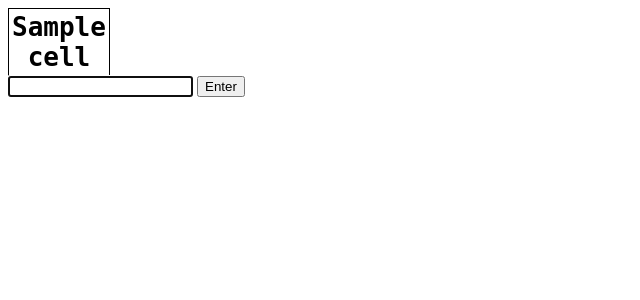
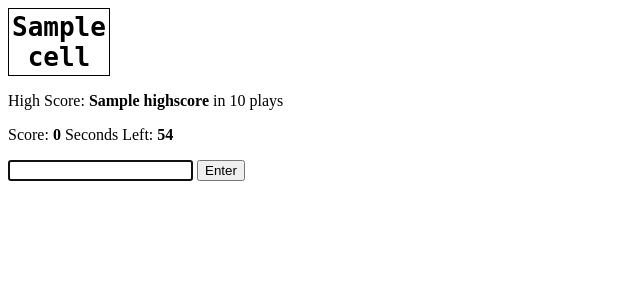
Before and after one commit to XiaoA/flask-simple-boggle-game, a Flask app: template templates/index.html in a window 1280 px wide. Shown: the top 300 px of the page, without its empty margins (0-640 px from the left). Run offline with Flask 2, Linux system fonts and the light colour scheme; the template is opened without the code that fills it: most values are stand-ins (such as "Sample title", 1, 10 or a date in 2020); parts of the project's set-up code (start-up, migrations or seed data) failed here and were passed over; some libraries are stand-ins or nearby versions.

Commit message:
Enhancement: Display current score, high score, and time left in game

```diff
--- a/app.py
+++ b/app.py
@@ -28,3 +28,16 @@ def check_word():
     response = boggle_game.check_valid_word(board, word)
 
     return jsonify({'result': response})
+
+@app.route("/post-score", methods=["POST"])
+def post_score():
+    """Receive score, update nplays, update high score if appropriate."""
+
+    score = request.json["score"]
+    highscore = session.get("highscore", 0)
+    nplays = session.get("nplays", 0)
+
+    session['nplays'] = nplays + 1
+    session['highscore'] = max(score, highscore)
+
+    return jsonify(brokeRecord=score > highscore)
--- a/templates/index.html
+++ b/templates/index.html
@@ -19,6 +19,16 @@
         </tbody>
       </table>
 
+      <p>High Score:
+        <b>{{ highscore }}</b>
+        in {{ nplays }} plays
+      </p>
+
+      <p>
+        Score: <b class="score">0</b>
+        Seconds Left: <b class="timer"></b>
+      </p>
+
       <form method="POST" class="add-word">
         <input name="word" class="word" autofocus>
         <button>Enter</button>
@@ -36,7 +46,7 @@
     <script src="https://unpkg.com/axios@0.19.0/dist/axios.js"></script>
     <script src="/static/boggle.js"></script>
     <script>
-      let game = new BoggleGame("boggle");
+     let game = new BoggleGame("boggle", 60);
     </script>
   </body>
 </html>
--- a/test.py
+++ b/test.py
@@ -22,10 +22,10 @@ class FlaskTests(TestCase):
             self.assertIsNone(session.get('nplays'))
             self.assertIn(b'<p>High Score:', response.data)
             self.assertIn(b'Score:', response.data)
-            self.assertIn(b'Seconds Left:', response.data)h
+            self.assertIn(b'Seconds Left:', response.data)
 
-def test_valid_word(self):
-    """Test if word is valid by modifying the board in the session"""
+    def test_valid_word(self):
+        """Test if word is valid by modifying the board in the session"""
 
         with self.client as client:
             with client.session_transaction() as sess:
```
